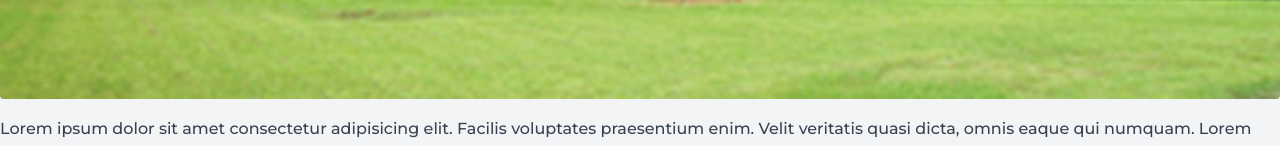
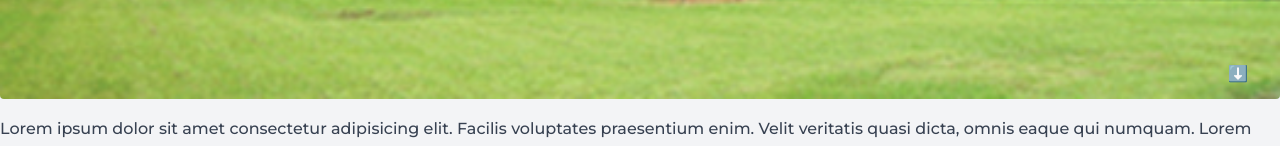
Before and after one commit to al-imam/lpi, a React (Vite) app: page /notice in a window 1280 px wide. Shown: the part 806-952 px from the top of the page. Built offline with nearby package versions, Linux system fonts and the light colour scheme.

Commit message:
add download button

```diff
--- a/src/components/Post/Post.jsx
+++ b/src/components/Post/Post.jsx
@@ -9,6 +9,7 @@ function Post() {
             Lorem ipsum dolor sit amet. <span>{new Date().toDateString()}</span>
           </p>
           <img src="/public/assets/collage.jpg" alt="Post image" />
+          <a href="#">⬇️</a>
         </div>
         <p className={classes.subtitle}>
           Lorem ipsum dolor sit amet consectetur adipisicing elit. Facilis
--- a/src/components/Post/post.module.css
+++ b/src/components/Post/post.module.css
@@ -31,6 +31,13 @@
   );
 }
 
+.image a {
+  align-self: end;
+  justify-self: end;
+  padding: 0 2rem 1rem 0;
+  z-index: 100;
+}
+
 .title span {
   font-size: var(--h6);
   color: var(--gray-100);
```
